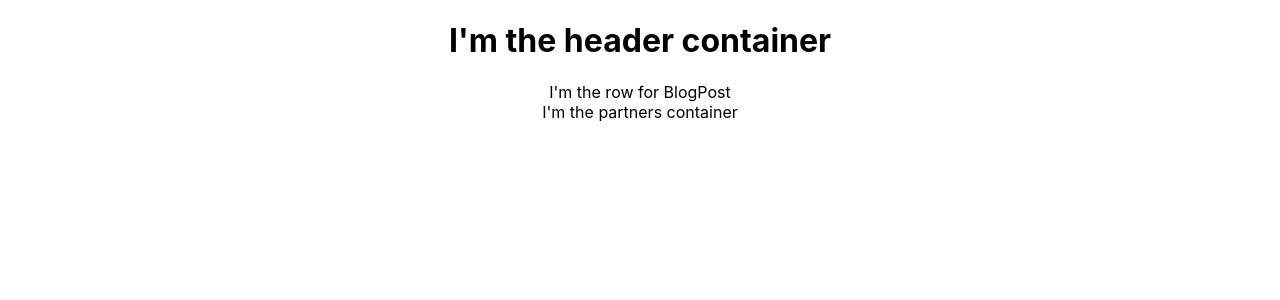
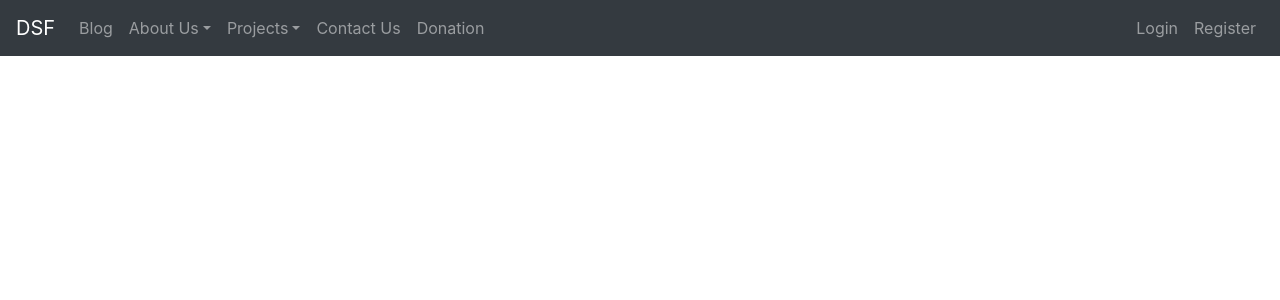
Before and after one commit to sleekyom/Activity-Portal-for-NGOs, a React (Create React App) app: page / in a window 1280 px wide. Shown: the top 300 px of the page. Built offline with nearby package versions, Linux system fonts and the light colour scheme.

Commit message:
Header comntents added

```diff
--- a/package.json
+++ b/package.json
@@ -6,7 +6,9 @@
     "@testing-library/jest-dom": "^4.2.4",
     "@testing-library/react": "^9.3.2",
     "@testing-library/user-event": "^7.1.2",
+    "bootstrap": "^4.5.3",
     "react": "^16.13.1",
+    "react-bootstrap": "^1.3.0",
     "react-dom": "^16.13.1",
     "react-scripts": "3.4.3"
   },
--- a/public/index.html
+++ b/public/index.html
@@ -11,6 +11,8 @@
     />
     <link rel="apple-touch-icon" href="%PUBLIC_URL%/logo192.png" />
     <link rel="manifest" href="%PUBLIC_URL%/manifest.json" />
+    <link rel="stylesheet" href="https://maxcdn.bootstrapcdn.com/bootstrap/4.5.0/css/bootstrap.min.css"
+      integrity="sha384-9aIt2nRpC12Uk9gS9baDl411NQApFmC26EwAOH8WgZl5MYYxFfc+NcPb1dKGj7Sk" crossorigin="anonymous" />
     <title>NGO Activity Portal</title>
   </head>
   <body>
--- a/src/App.js
+++ b/src/App.js
@@ -1,15 +1,15 @@
 import React from 'react';
 import './App.css';
 import Header from './components/Header';
-import BlogPost from './components/BlogPost';
-import Footer from './components/Footer';
+// import BlogPost from './components/BlogPost';
+// import Footer from './components/Footer';
 
 function App() {
   return (
     <div className="App">
         <Header />
-        <BlogPost />
-        <Footer />
+        {/* <BlogPost />
+        <Footer /> */}
     </div>
   );
 }
--- a/src/components/Header.js
+++ b/src/components/Header.js
@@ -1,9 +1,33 @@
-import React from 'react'
+import React from 'react';
+import {Nav, Navbar, NavDropdown} from 'react-bootstrap';
 
 export default function Header() {
   return (
-    <div className="header-section">
-      <h1>I'm the header container</h1>
+    <div>
+      <Navbar collapseOnSelect expand="lg" bg="dark" variant="dark">
+        <Navbar.Brand href="#home">DSF</Navbar.Brand>
+        <Navbar.Toggle aria-controls="responsive-navbar-nav" />
+            <Navbar.Collapse id="responsive-navbar-nav">
+              <Nav className="mr-auto">
+                <Nav.Link href="#features">Blog</Nav.Link>
+                <NavDropdown title="About Us" id="collasible-nav-dropdown">
+                  <NavDropdown.Item href="#action/3.1">History</NavDropdown.Item>
+                  <NavDropdown.Item href="#action/3.3">Stakeholder</NavDropdown.Item>
+                </NavDropdown>
+                <NavDropdown title="Projects" id="collasible-nav-dropdown">
+                  <NavDropdown.Item href="#action/3.1">Past Projects</NavDropdown.Item>
+                  <NavDropdown.Item href="#action/3.3">Ongoing Projects</NavDropdown.Item>
+                  <NavDropdown.Item href="#action/3.3">Future Projects</NavDropdown.Item>
+                </NavDropdown>
+                <Nav.Link href="#action/3.3">Contact Us</Nav.Link>
+                <Nav.Link href="#action/3.3">Donation</Nav.Link>
+              </Nav>
+              <Nav>
+                <Nav.Link href="#deets">Login</Nav.Link>
+                <Nav.Link href="#deets">Register</Nav.Link>
+              </Nav>
+            </Navbar.Collapse>
+      </Navbar>
     </div>
   )
 }
```
Also changed, not shown: src/components/Carousel.js (added, +11 -0 lines), 1 other file (tests, documents, lock files or other folders).
